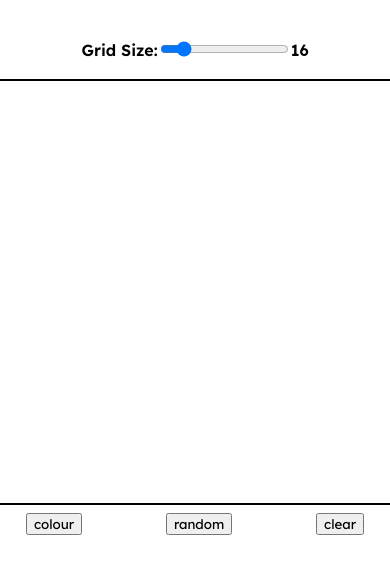
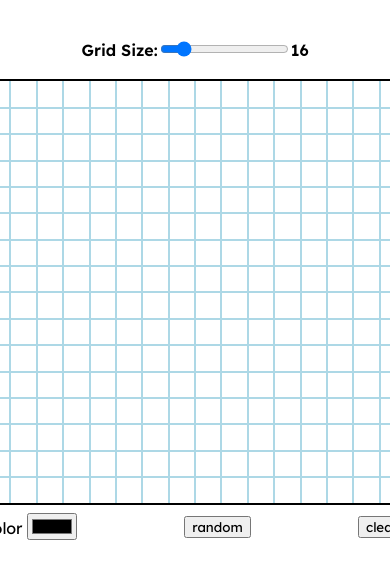
Before and after one commit to annieline/etch-a-sketch, a plain HTML site: page index.html in a window 390 px wide. Shown: the part 72-650 px from the top of the page. Drawn offline with Linux system fonts and the light colour scheme.

Commit message:
added a responsive grid using flexbox, implemented mouseover function to change squares to the default colour

```diff
--- a/index.html
+++ b/index.html
@@ -6,6 +6,8 @@
     <title>Etch-a-Sketch!</title>
     <meta name='viewport' content='width=device-width, initial-scale=1'>
     <link rel='stylesheet' href='style.css'/>
+    <link rel="shortcut icon" href="">
+    <script src="main.js" defer></script>
 </head>
 <body>
     <div class="title"><h1>Etch-a-sketch!</h1></div>
@@ -18,10 +20,12 @@
     </div>
     <div id="grid"></div>
     <div class="btns">
-        <button class="button" id="colour">colour</button>
-        <button class="button" id="random">random</button>
-        <button class="button" id="clear">clear</button>
+        <div>
+        <label for ="color-wheel">color</label>
+        <input type= "color" id="color-wheel" name="color-wheel" value='#000000'>
+        </div>
+        <button class="btn" id="random">random</button>
+        <button class="btn" id="clear">clear</button>
     </div>
 </body>
-<script src = "main.js"></script>
 </html>
--- a/main.js
+++ b/main.js
@@ -1,15 +1,63 @@
 var slider = document.getElementById("myRange");
+var colorWheel = document.getElementById("color-wheel");
 var output = document.getElementById("value");
 var grid = document.getElementById("grid");
+const btn = document.querySelectorAll(".btn");
+
 output.innerHTML = slider.value;
+let pixelColor = colorWheel.value;
+makeGrid(slider.value);
+btn.forEach(btn => btn.addEventListener('click', buttonPressed))
 
 // The slider determines grid size
 slider.oninput = function() {
     output.innerHTML = this.value;
+    // call to make a new grid
+    makeGrid();
   }
 
 // Make a function to create the divs inside grid based on slider.value
+function makeGrid(){
+  clearDiv();
+  for (let i = 0; i < slider.value; i++){
+    const row = document.createElement("div");
+    row.classList.add("row");
+    grid.appendChild(row);
 
+    for (let j = 0; j < slider.value; j++){
+      const col = document.createElement("div");
+      col.classList.add("col");
+      row.appendChild(col);
+
+      col.addEventListener("mouseover", () => {
+        col.style.backgroundColor = pixelColor;
+      }
+      );
+    }
+  }
+}
+
+// Function to clear divs everytime user adjusts the slider
+function clearDiv(){
+    while (grid.lastChild){
+      grid.removeChild(grid.lastChild);
+    }
+}
+
+function buttonPressed(){
+  if (this.id == 'color'){
+
+  }
+  else if (this.id == 'random' ){
+
+  }
+  else if (this.id == 'clear'){
+
+  }
+  else{
+    return;
+  }
+}
 // Make an event listener that will see what the mouse is hovering on and change the pixel colour based on what button is pressed.
 
 // Colour Button: prompt user to pick a colour using the colour wheel
--- a/style.css
+++ b/style.css
@@ -18,6 +18,7 @@ body {
 
 #grid{
     display: flex;
+    flex-direction: column;
     flex-wrap: wrap;
     height: 500px;
     width: 500px;
@@ -26,15 +27,22 @@ body {
     outline: 2px solid black;
 }
 
+.row{
+    display: flex;
+    flex-grow: 1;
+}
+
+.col{
+    flex: 1;
+    outline: 1px solid lightblue;
+    aspect-ratio: 1/1;
+}
+
 .btns{
     display: flex;
     flex-direction: row;
     align-items: center;
-    justify-content: space-around;
+    justify-content: space-between;
     padding: 10px 0px;
     width: 50vh;
 }
-
-.pixel{
-    flex-grow: 1;
-}
```
